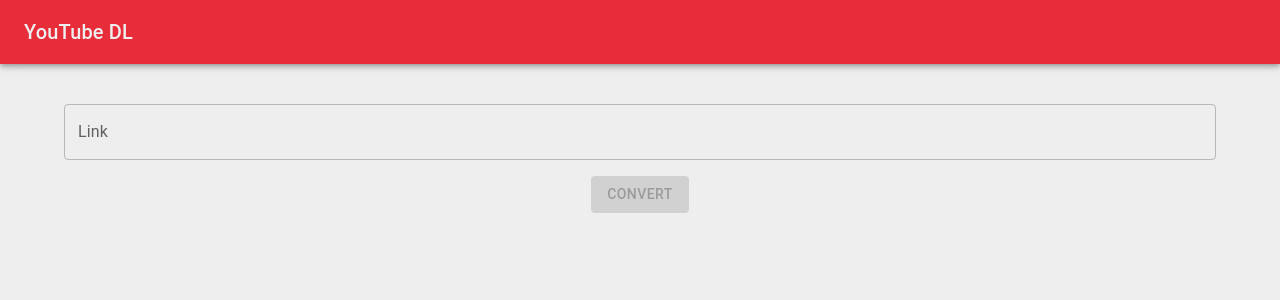
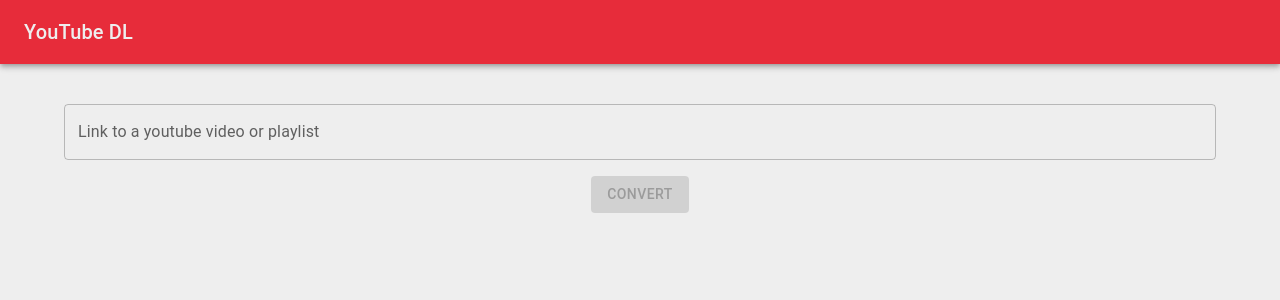
Before and after one commit to zS1L3NT/web-youtubedl, a React (Vite) app in the folder frontend/: page / in a window 1280 px wide. Shown: the top 300 px of the page. Built offline with nearby package versions, Linux system fonts and the light colour scheme.

Commit message:
💬 input placeholder

```diff
--- a/frontend/src/App.tsx
+++ b/frontend/src/App.tsx
@@ -47,7 +47,7 @@
 			<Container sx={{ my: 3 }}>
 				<TextField
 					sx={{ mt: 2 }}
-					label="Link"
+					label="Link to a youtube video or playlist"
 					variant="outlined"
 					value={text}
 					fullWidth
```
